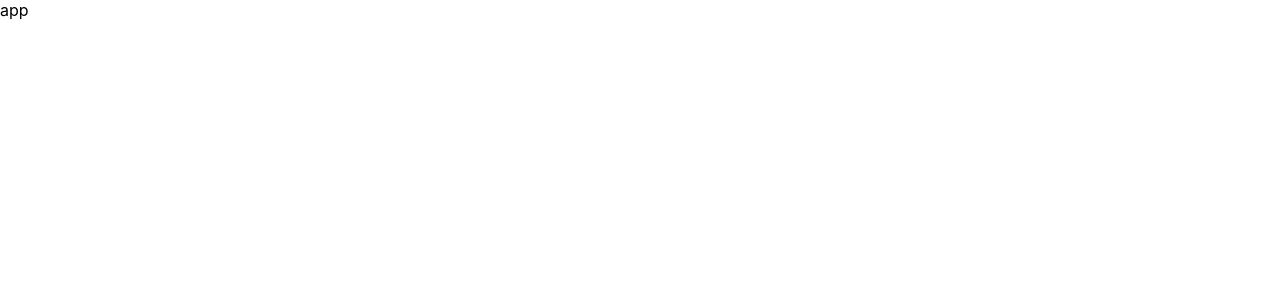
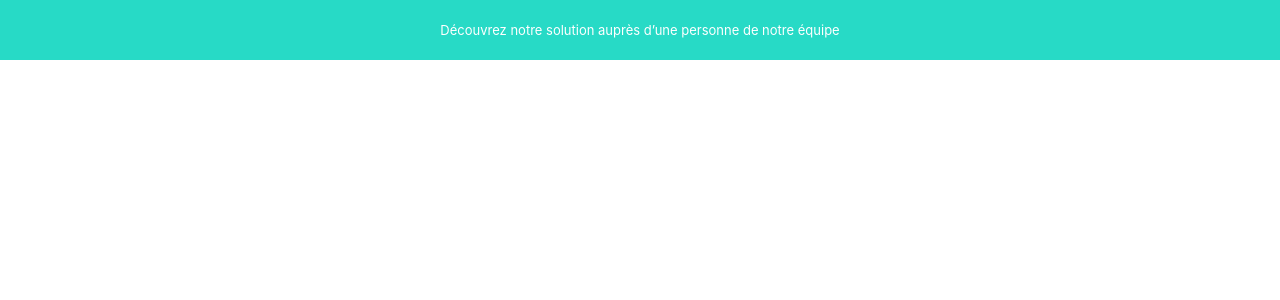
Before and after one commit to GioBitsa/fiver-project-21, a React (Create React App) app: page / in a window 1280 px wide. Shown: the top 300 px of the page. Built offline with nearby package versions, Linux system fonts and the light colour scheme.

Commit message:
added announcement component

```diff
--- a/src/App.js
+++ b/src/App.js
@@ -1,11 +1,13 @@
-import './App.css';
+import "./App.css";
+import { Routes, Route } from "react-router-dom";
+import { Teritories } from "./Pages";
 
-function App() {
+const App = () => {
   return (
-    <div className="App">
-      app
-    </div>
+    <Routes>
+      <Route path="/" element={<Teritories />} />
+    </Routes>
   );
-}
+};
 
 export default App;
--- /dev/null
+++ b/src/Components/Announcement/Announcement.jsx
@@ -0,0 +1,24 @@
+import React from "react";
+import { Box, Typography } from "@mui/material";
+import palette from "../../Shared/palette";
+
+const Announcement = () => {
+  return (
+    <Box sx={{ backgroundColor: palette.lightPrimary, padding: "22px" }}>
+      <Typography
+        variant="body4"
+        component="p"
+        sx={{
+          textAlign: "center",
+          color: palette.text,
+          fontSize: "13px",
+          lineHeight: "16px",
+        }}
+      >
+        Découvrez notre solution auprès d’une personne de notre équipe
+      </Typography>
+    </Box>
+  );
+};
+
+export default Announcement;
--- /dev/null
+++ b/src/Components/index.js
@@ -0,0 +1,3 @@
+import Announcement from "./Announcement/Announcement";
+
+export { Announcement };
--- /dev/null
+++ b/src/Pages/Teritories/Teritories.jsx
@@ -0,0 +1,12 @@
+import React from "react";
+import { Announcement } from "../../Components";
+
+const Teritories = () => {
+  return (
+    <>
+      <Announcement />
+    </>
+  );
+};
+
+export default Teritories;
--- /dev/null
+++ b/src/Pages/index.js
@@ -0,0 +1,3 @@
+import Teritories from "./Teritories/Teritories";
+
+export { Teritories };
--- /dev/null
+++ b/src/Shared/palette.js
@@ -0,0 +1,15 @@
+const palette = {
+  darkGreen: "#005249",
+  green: "#007467",
+  lightGreen: "#069686",
+  primary: "#14B8A6",
+  lightPrimary: "#27DAC6",
+  darkElectric: "#3EFCE7",
+  electric: "#6AFFEE",
+  lightElectric: "#95FFF3",
+  grey: "#C0FFF8",
+  white: "#ECFFFD",
+  text: "#FFFFFF",
+};
+
+export default palette;
--- a/src/index.js
+++ b/src/index.js
@@ -1,10 +1,13 @@
-import React from 'react';
-import ReactDOM from 'react-dom/client';
-import App from './App';
+import React from "react";
+import ReactDOM from "react-dom/client";
+import App from "./App";
+import { BrowserRouter } from "react-router-dom";
 
-const root = ReactDOM.createRoot(document.getElementById('root'));
+const root = ReactDOM.createRoot(document.getElementById("root"));
 root.render(
   <React.StrictMode>
-    <App />
+    <BrowserRouter>
+      <App />
+    </BrowserRouter>
   </React.StrictMode>
 );
```
